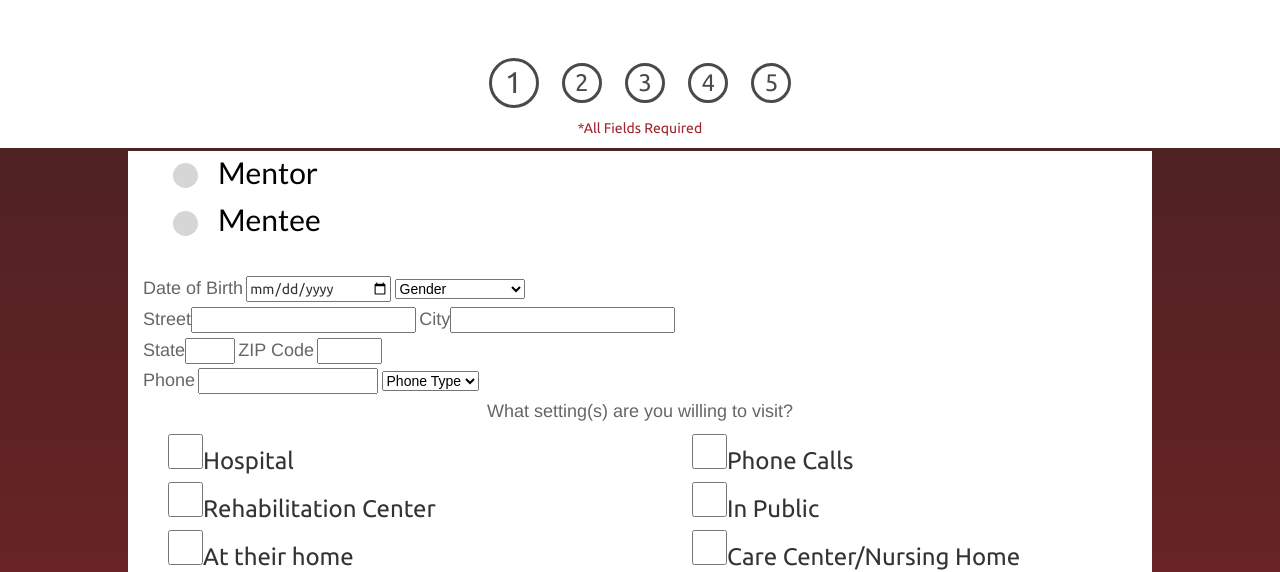
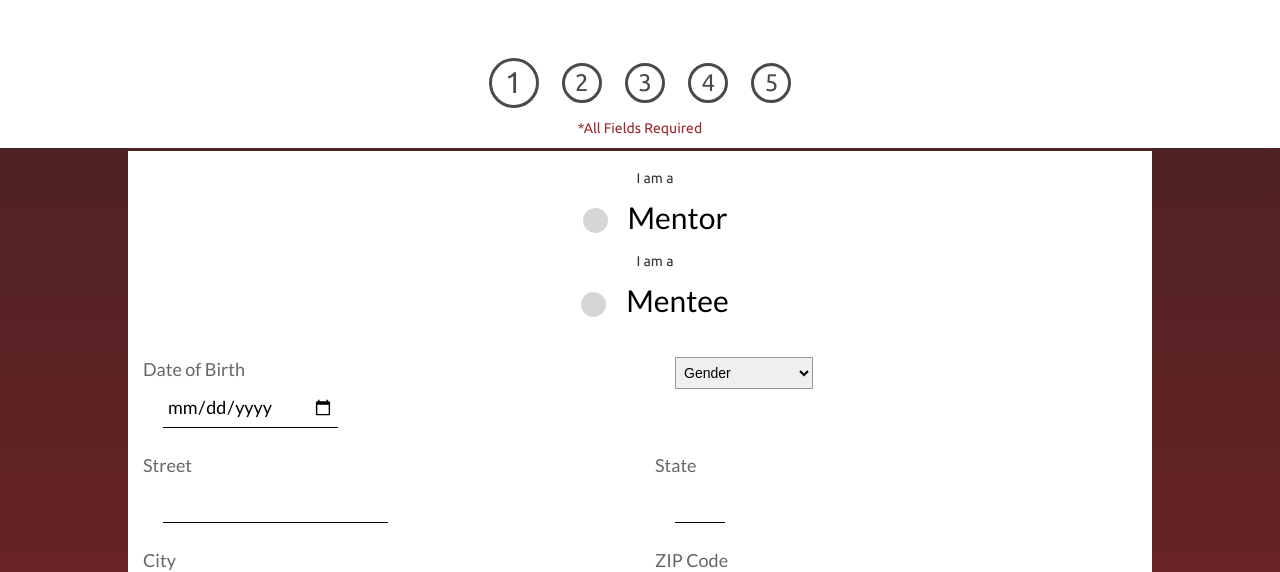
Before and after one commit to animalonthedrum/GUSU2CURE, a website: page public/views/index.html at #!/signup in a window 1280 px wide. Shown: the part 247-819 px from the top of the page. Drawn offline with Linux system fonts and the light colour scheme; some packages are replaced by stand-ins of ours; files that its build step writes are made by us from their sources; a script that the page names is missing; files whose address does not match are found by name; a web font is replaced by a local one.

Commit message:
signup page

```diff
--- a/public/styles/styles.css
+++ b/public/styles/styles.css
@@ -35,6 +35,11 @@
 
   .state {
     text-transform: uppercase;
+  }
+
+  .radioBtn {
+    text-align: center;
+    margin-top: 20px;
   }
   /*REG PAGE*/
 
@@ -178,7 +183,7 @@
     width: 400px;
   }
 
-  input option select {
+  input, option, select {
     margin-right: 20px;
     margin-left: 20px;
     margin-bottom: 25px;
@@ -188,15 +193,21 @@
     /*border-bottom: solid #666666;*/
     /*border-width: thin;*/
     display: block;
-    font-size: 14px;
-    font-family: 'Ubuntu', Arial, sans-serif;
+    font-size: 18px;
+    font-family: 'Lato', Arial, sans-serif;
     color: #000000;
     /*text-indent: 2%;*/
   }
 
+  input {
+    border: none;
+    border-bottom: solid black;
+    border-width: thin;
+  }
+
   label {
     font-weight: normal;
-    font-family: 'Helvetica', Arial, sans-serif;
+    font-family: 'Lato', Arial, sans-serif;
     font-size: 18px;
     color: #666666;
   }
@@ -289,7 +300,7 @@
   }
 
   .inputDOB {
-    width: 145px;
+    width: 175px;
   }
 
   .multi-column {
@@ -437,7 +448,7 @@
 
   #myModal2 {
     max-height: 100vh;
-    max-width: 80%;
+    max-width: 90%;
     margin: 0 auto;
     background-color: transparent;
     overflow-x: hidden;
--- a/public/views/partials/signup.html
+++ b/public/views/partials/signup.html
@@ -19,11 +19,13 @@
     <div class="container">
       <div class="row">
 
-        <div class="col-md-8">
+        <div class="radioBtn">
           <div class='radioB'>
+            <h5>I am a </h5>
             <input type="radio" id="radio01" name="radio" value="1" ng-model='sc.radioValue' />
             <label for="radio01"><span></span>Mentor</label>
             <br>
+            <h5>I am a </h5>
             <input type="radio" id="radio02" name="radio" value="2" ng-model='sc.radioValue' />
             <label for="radio02"><span></span>Mentee</label>
           </div>
@@ -37,7 +39,8 @@
         <div class="col-md-6">
           <label for="dob">Date of Birth</label>
           <input type="date" name="dob" class="inputDOB" ng-model='sc.dateBirth'>
-
+        </div>
+        <div class='col-md-6'>
           <select class="Gender" name="gender" ng-model='sc.gender'>
           <option value="" disabled selected>Gender</option>
           <option value="Male">Male</option>
@@ -52,7 +55,7 @@
     <hr>
     <div class="container">
       <div class="row">
-        <div class="col-md-8 address">
+        <div class="col-md-6 address">
           <label for="address">Street</label><input type="text" class="street" name="street" ng-model='sc.address'>
           <label for="city">City</label><input type="text" class="city" name="city" ng-model='sc.city'>
         </div>
@@ -63,17 +66,18 @@
           <label for="zip">ZIP Code</label>
           <input type="number" name="zip" maxlength="5" ng-model='sc.zipcode' class='zipInput'>
         </div>
-        <div class='col-md-8 phone'>
+        <div class='col-md-6 phone'>
           <label for="phone_type">Phone</label>
           <input type="tel" id='phone' name="phone" minlength="10" ng-model='sc.phone'>
-
+        </div>
+        <div class='col-md-6 phone'>
           <select class="" name="phone_type" ng-model='sc.phoneType'>
           <option value="" disabled selected>Phone Type</option>
           <option value="Mobile">Mobile</option>
           <option value="Home">Home</option>
           <option value="Work">Work</option>
           <option value="Other">Other</option>
-        </select>
+          </select>
         </div>
       </div>
     </div>
@@ -85,9 +89,12 @@
 
         <div class="">
           <ul class='multi-column'>
-            <li><input class='checks' type='checkbox' name='visit' value="Hospital">Hospital</input></li>
-            <li><input class='checks' type='checkbox' name='visit' value="Rehab Center">Rehabilitation Center</input></li>
-            <li><input class='checks' type='checkbox' name='visit' value="At home">At their home</input></li>
+            <li><input class='checks' type='checkbox' name='visit' value="Hospital">Hospital</input>
+            </li>
+            <li><input class='checks' type='checkbox' name='visit' value="Rehab Center">Rehabilitation Center</input>
+            </li>
+            <li><input class='checks' type='checkbox' name='visit' value="At home">At their home</input>
+            </li>
             <li><input class='checks' type='checkbox' name='visit' value="Online">Online (e.g. Skype)</input>
             </li>
             <li><input class='checks' type='checkbox' name='visit' value="Phone">Phone Calls</input>
```
Also changed, not shown: public/views/partials/user.html (+1 -1 lines).
